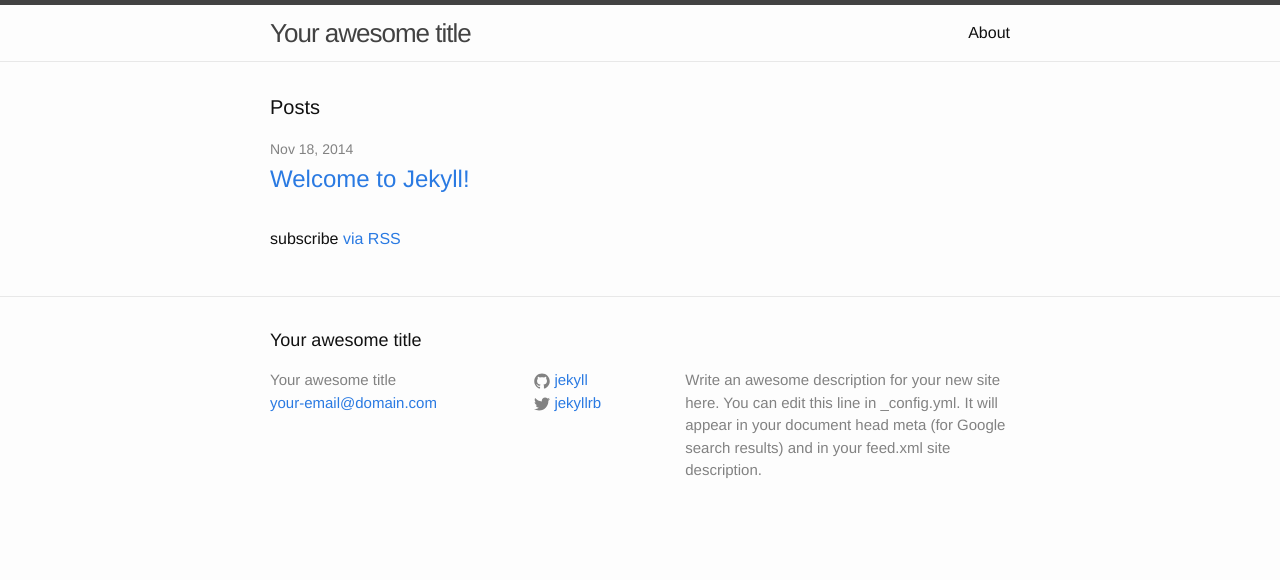
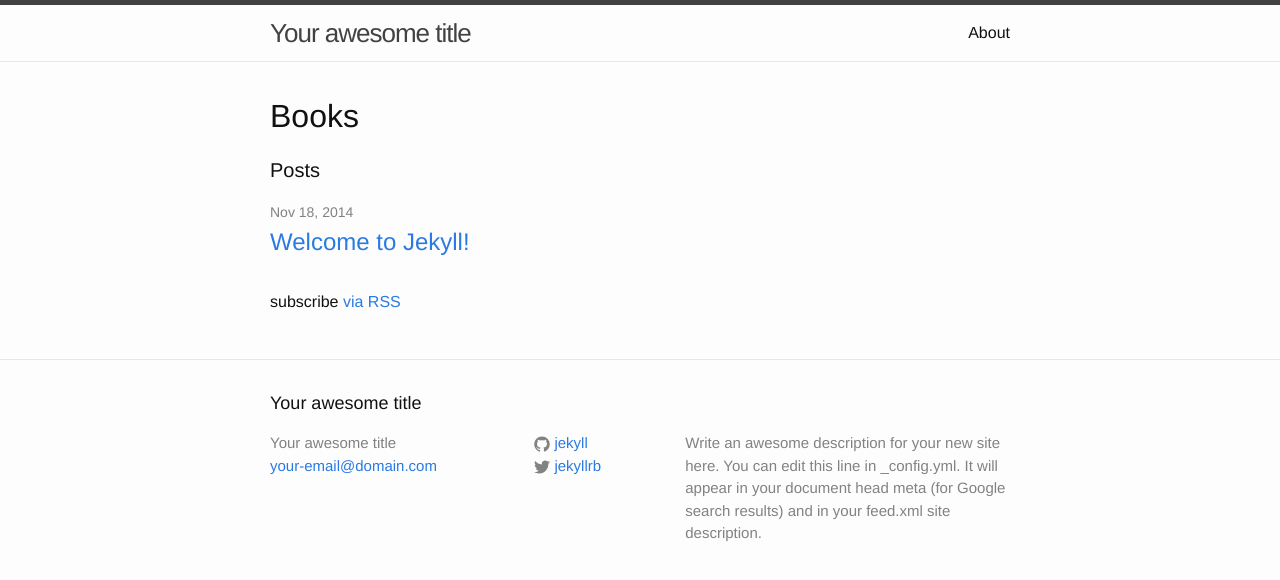
Before and after one commit to thinkingremote/thinkingremote.com, a Jekyll site: the page built from index.html, in a window 1280 px wide. Shown: the top 580 px of the page. Built offline with Jekyll 4.4.1, drawn with Linux system fonts in a browser that asks for light colours.

Commit message:
Add Books header

```diff
--- a/index.html
+++ b/index.html
@@ -3,7 +3,7 @@ layout: default
 ---
 
 <div class="home">
-
+<h1>Books</h1>
   <h1 class="page-heading">Posts</h1>
 
   <ul class="post-list">
```
